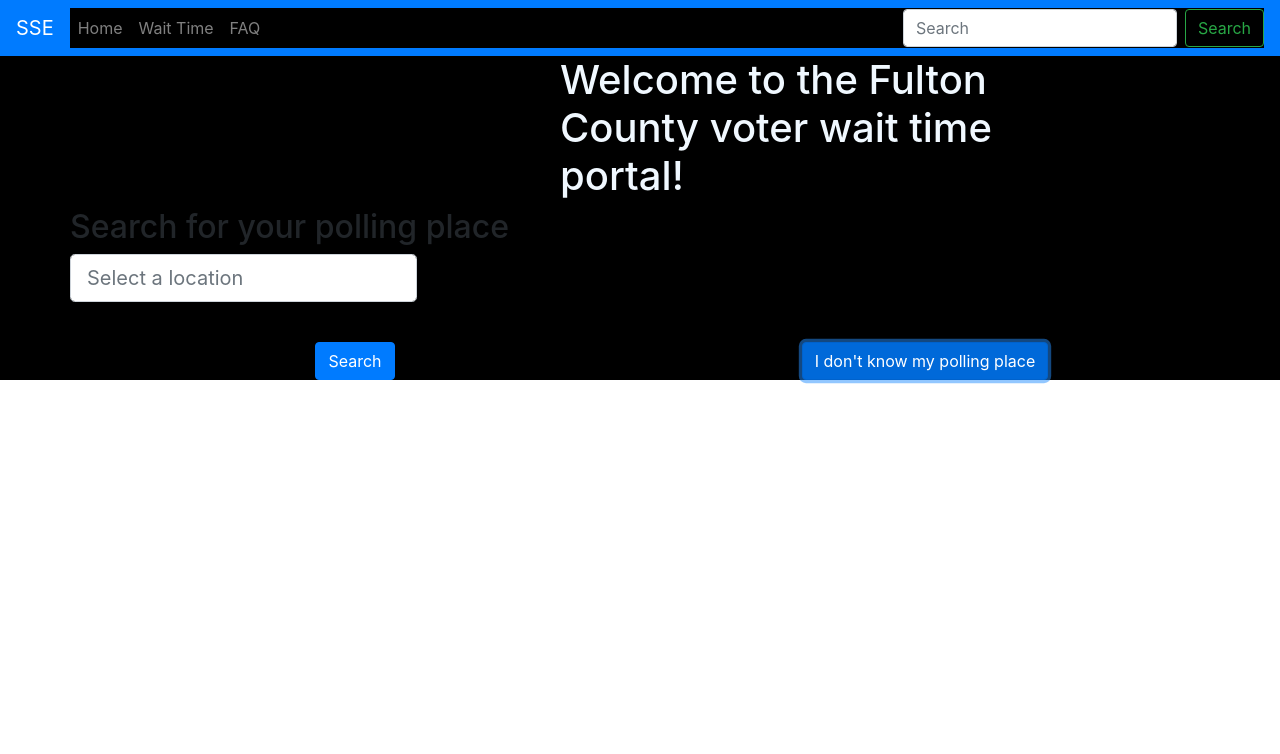
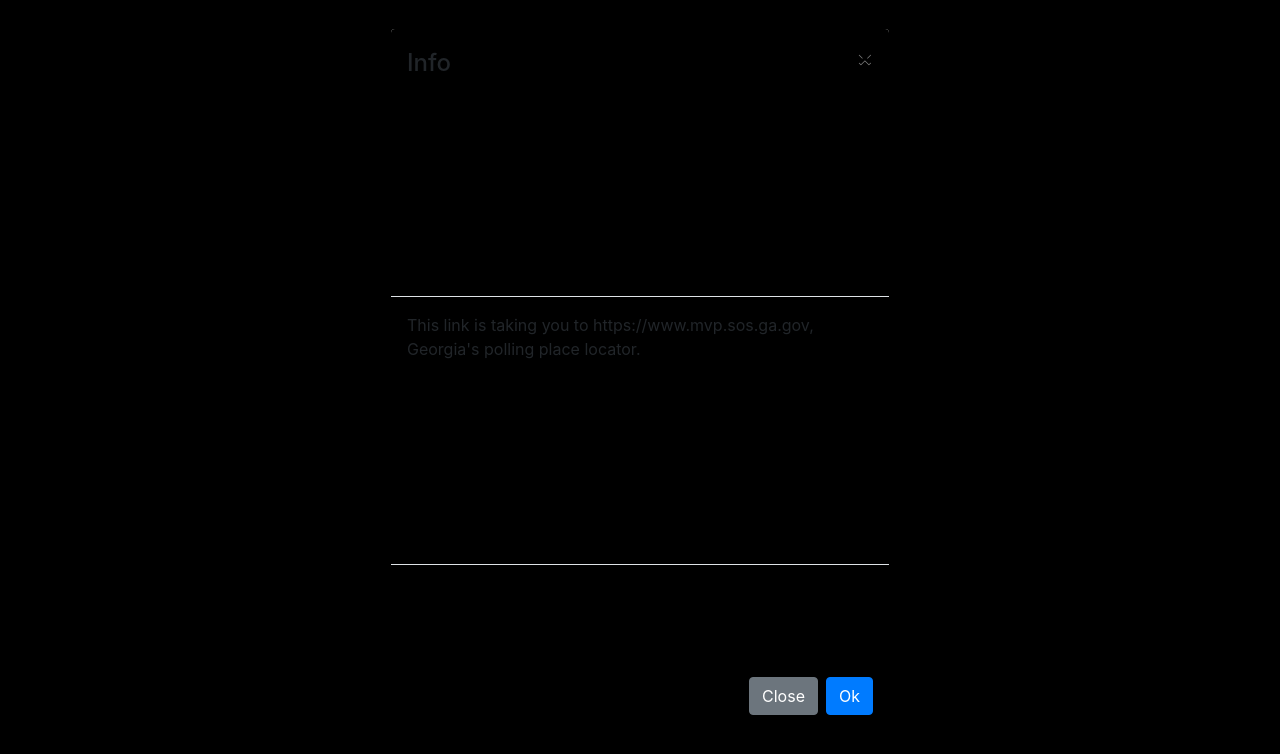
Before and after one commit to ahmedraufk/SSE, a React (Create React App) app in the folder frontend/: page / in a window 1280 px wide. Both pictures are taken after a click on the button "I don't know my polling place". Shown: the top 754 px of the page. Built offline with nearby package versions, Linux system fonts and the light colour scheme.

Commit message:
Added modal

```diff
--- a/frontend/src/components/home/Home.js
+++ b/frontend/src/components/home/Home.js
@@ -1,6 +1,7 @@
 import React from 'react';
 import Menu from '../menu/Menu';
 import "./Home.css";
+import Popup from "../popup/Popup";
 import SearchDrop from "../searchdrop/Searchdrop";
 import {Container,Col, Row,Button} from "react-bootstrap";
 
@@ -8,7 +9,6 @@ function Home() {
 
     return (
         <div className="home">
-            <Menu />
             <Container id="header">
                 <Row>
                     <Col md={{ span: 5, offset: 5}}>
@@ -31,7 +31,7 @@ function Home() {
                        <Button variant="primary">Search</Button>{' '}
                    </Col>
                     <Col>
-                        <Button variant="primary">I don't know my polling place</Button>{' '}
+                        <Popup />
                     </Col>
                 </Row>
 
--- /dev/null
+++ b/frontend/src/components/popup/Popup.js
@@ -0,0 +1,40 @@
+import React, {useState} from 'react';
+import {Modal,Button} from "react-bootstrap";
+
+function Popup() {
+    const [show, setShow] = useState(false);
+
+    const handleClose = () => setShow(false);
+    const handleShow = () => setShow(true);
+
+    return (
+        <>
+            <Button variant="primary" onClick={handleShow}>
+                I don't know my polling place
+            </Button>
+
+            <Modal
+                show={show}
+                onHide={handleClose}
+                backdrop="static"
+                keyboard={false}
+            >
+                <Modal.Header closeButton>
+                    <Modal.Title>Info</Modal.Title>
+                </Modal.Header>
+                <Modal.Body>
+                    This link is taking you to https://www.mvp.sos.ga.gov, Georgia's polling place locator.
+                </Modal.Body>
+                <Modal.Footer>
+                    <Button variant="secondary" onClick={handleClose}>
+                        Close
+                    </Button>
+                    <Button variant="primary">Ok</Button>
+                </Modal.Footer>
+            </Modal>
+        </>
+    );
+}
+
+
+export default Popup;
```
